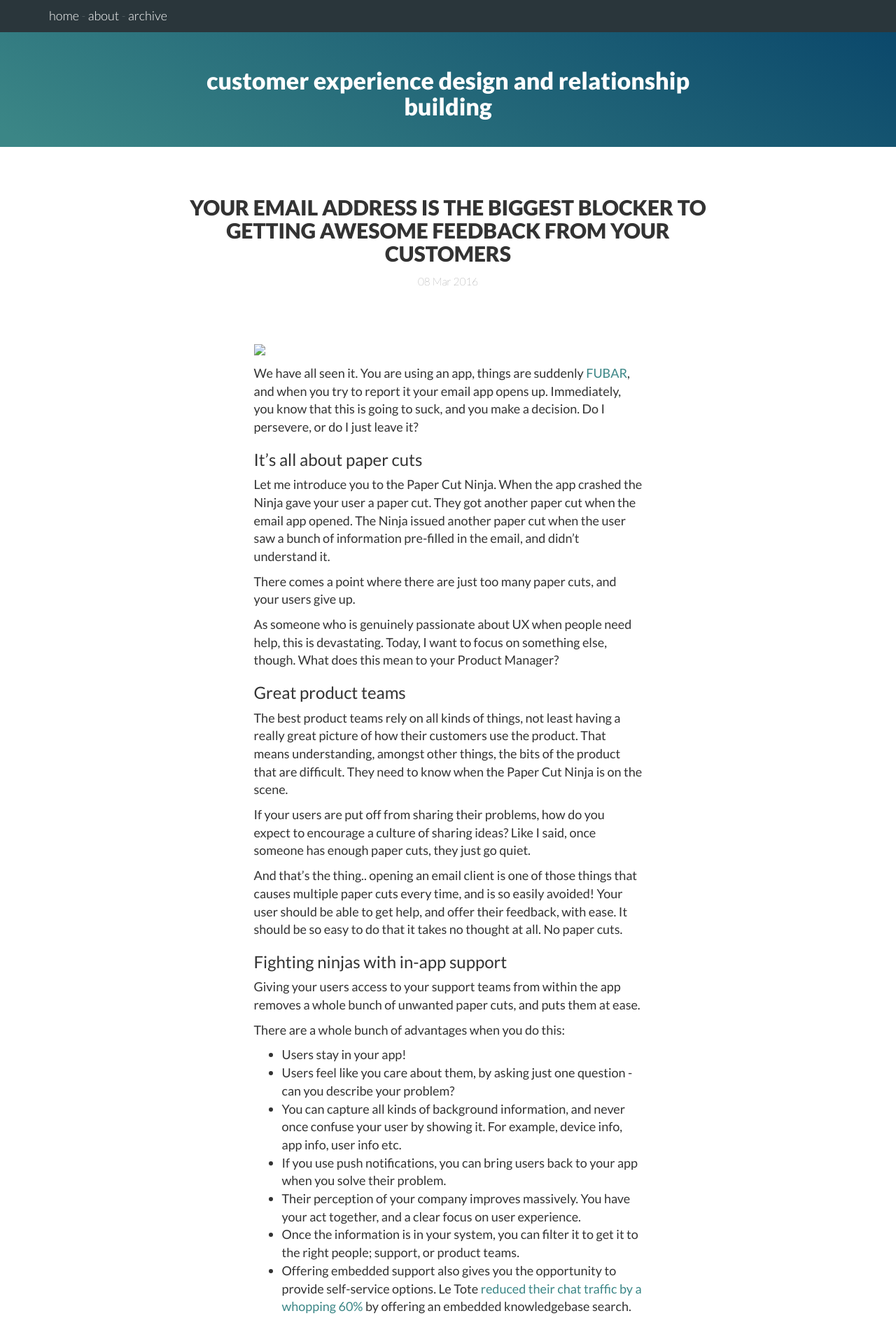
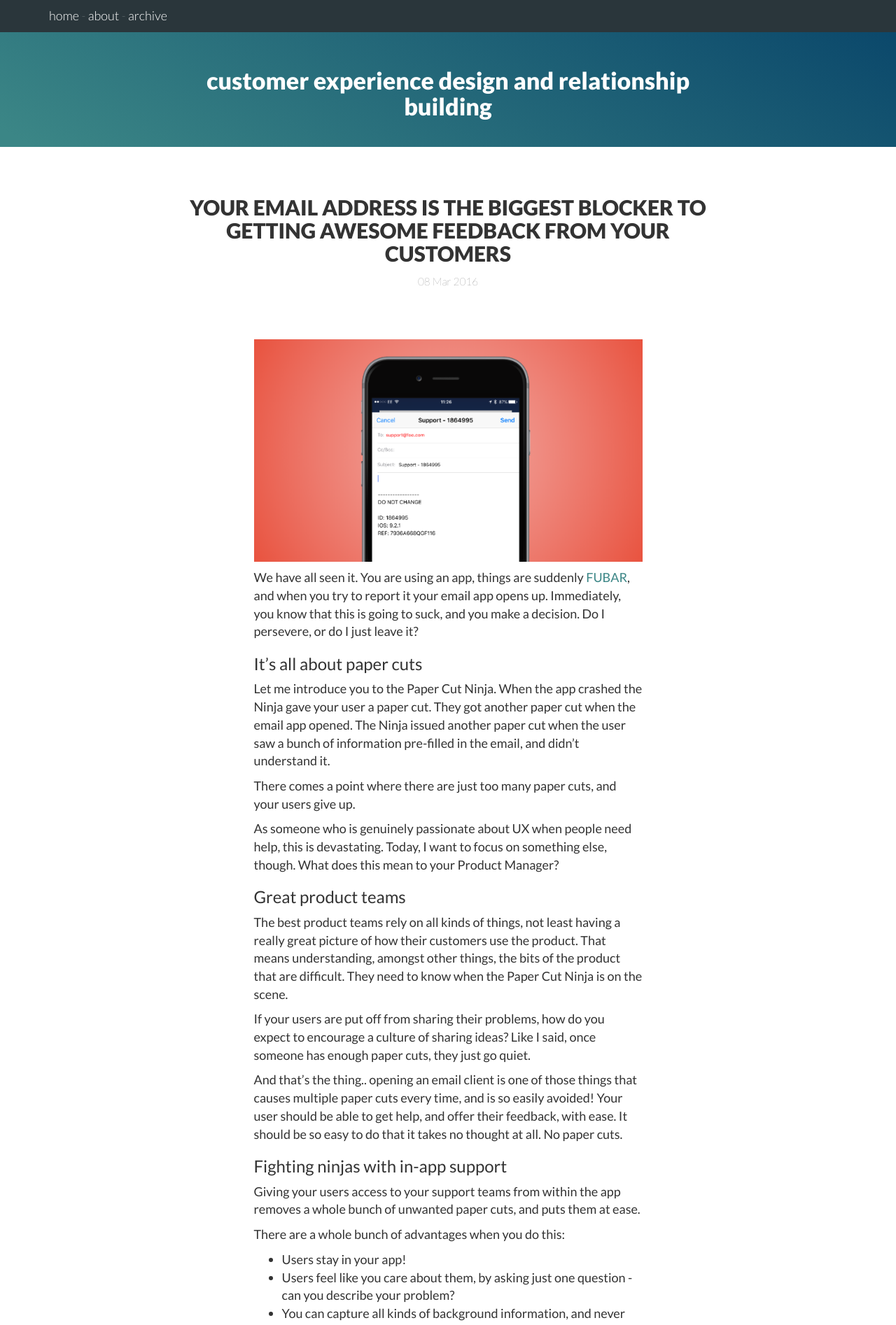
Before and after one commit to mathewcropper/mathewcropper.github.io, a Jekyll site: the page built from _posts/2016-03-08-your-email-address-is-the-biggest-blocker-to-feedback.md, in a window 1280 px wide. Shown: the top 1894 px of the page at 70% size. Built offline with Jekyll 4.4.1, drawn with Linux system fonts in a browser that asks for light colours; nearby versions of some CDN libraries; library files that are not in the unit come from our copies.

Commit message:
Update 2016-03-08-your-email-address-is-the-biggest-blocker-to-feedback.md

```diff
--- a/_posts/2016-03-08-your-email-address-is-the-biggest-blocker-to-feedback.md
+++ b/_posts/2016-03-08-your-email-address-is-the-biggest-blocker-to-feedback.md
@@ -4,7 +4,7 @@ title: "Your email address is the biggest blocker to getting awesome feedback fr
 date: 2016-03-08
 ---
 
-<img src="../images/email_support.png" />
+<img src="/images/email_support.png" />
 
 We have all seen it. You are using an app, things are suddenly [FUBAR](https://en.wiktionary.org/wiki/FUBAR), and when you try to report it your email app opens up. Immediately, you know that this is going to suck, and you make a decision. Do I persevere, or do I just leave it?
 
```
